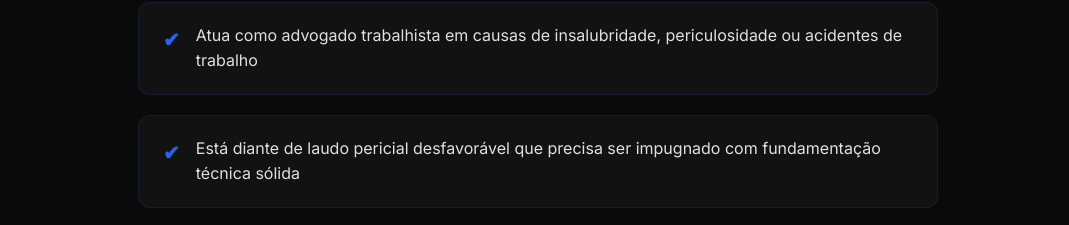
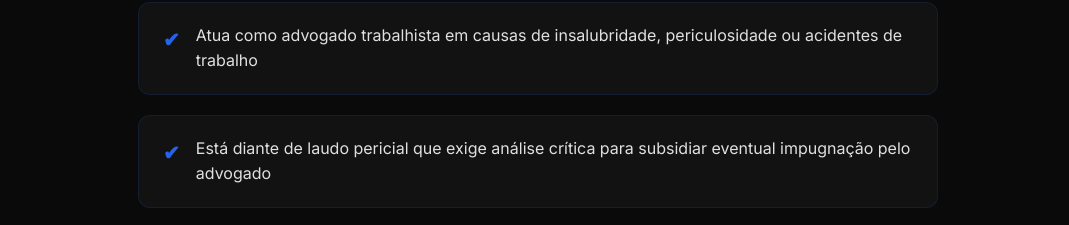
Before and after one commit to clovis10albertogr2/clovis-pericias-site, a plain HTML site: page index.html in a window 1280 px wide. Shown: the part 2115-2340 px from the top of the page, without its empty margins (102-1171 px from the left). Drawn offline with Linux system fonts and the light colour scheme.

Commit message:
refine: ajusta linguagem sobre eventual impugnacao

```diff
--- a/index.html
+++ b/index.html
@@ -288,7 +288,7 @@
             </li>
             <li>
               <span class="filter-check">✔</span>
-              <span class="filter-text">Está diante de laudo pericial desfavorável que precisa ser impugnado com fundamentação técnica sólida</span>
+              <span class="filter-text">Está diante de laudo pericial que exige análise crítica para subsidiar eventual impugnação pelo advogado</span>
             </li>
             <li>
               <span class="filter-check">✔</span>
```
